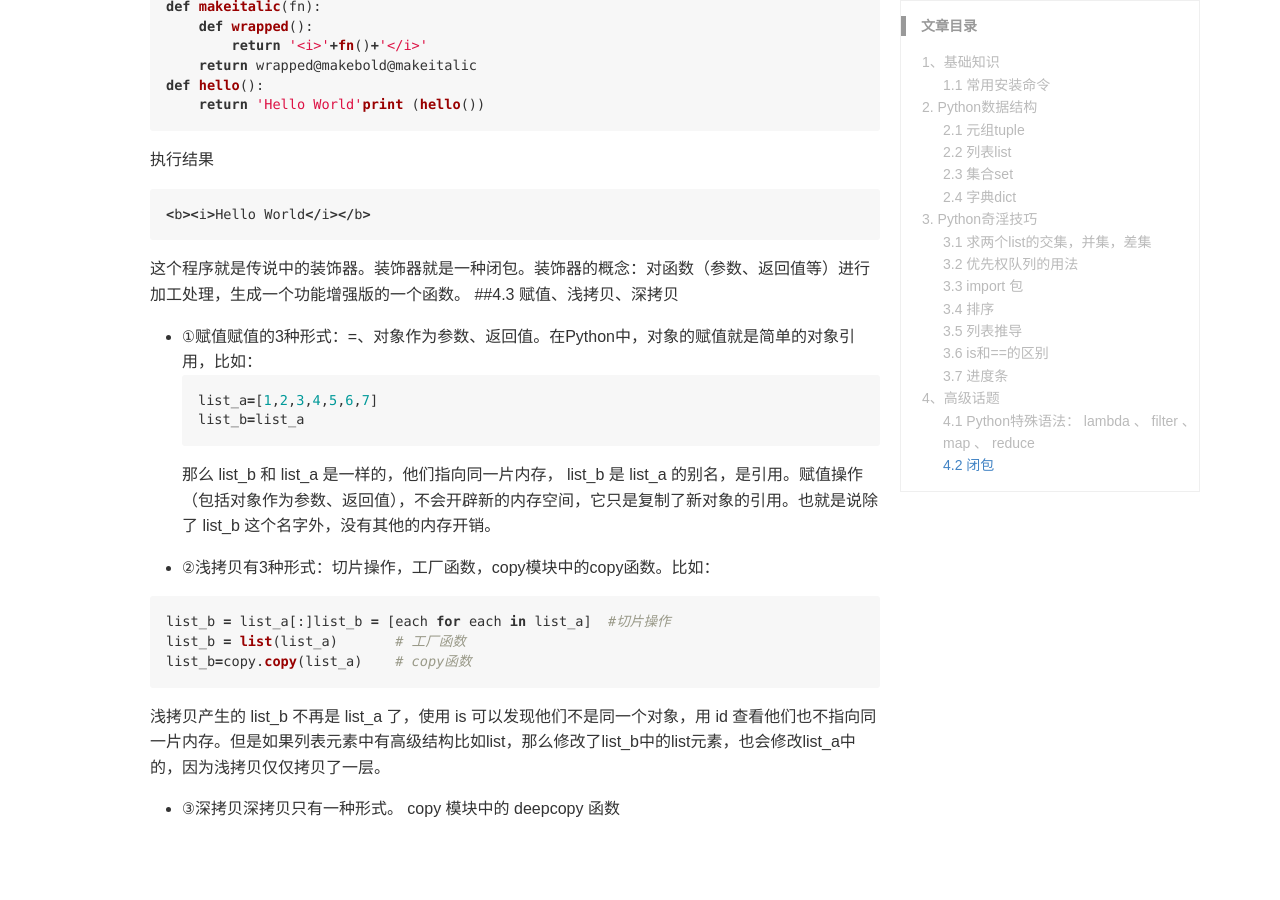
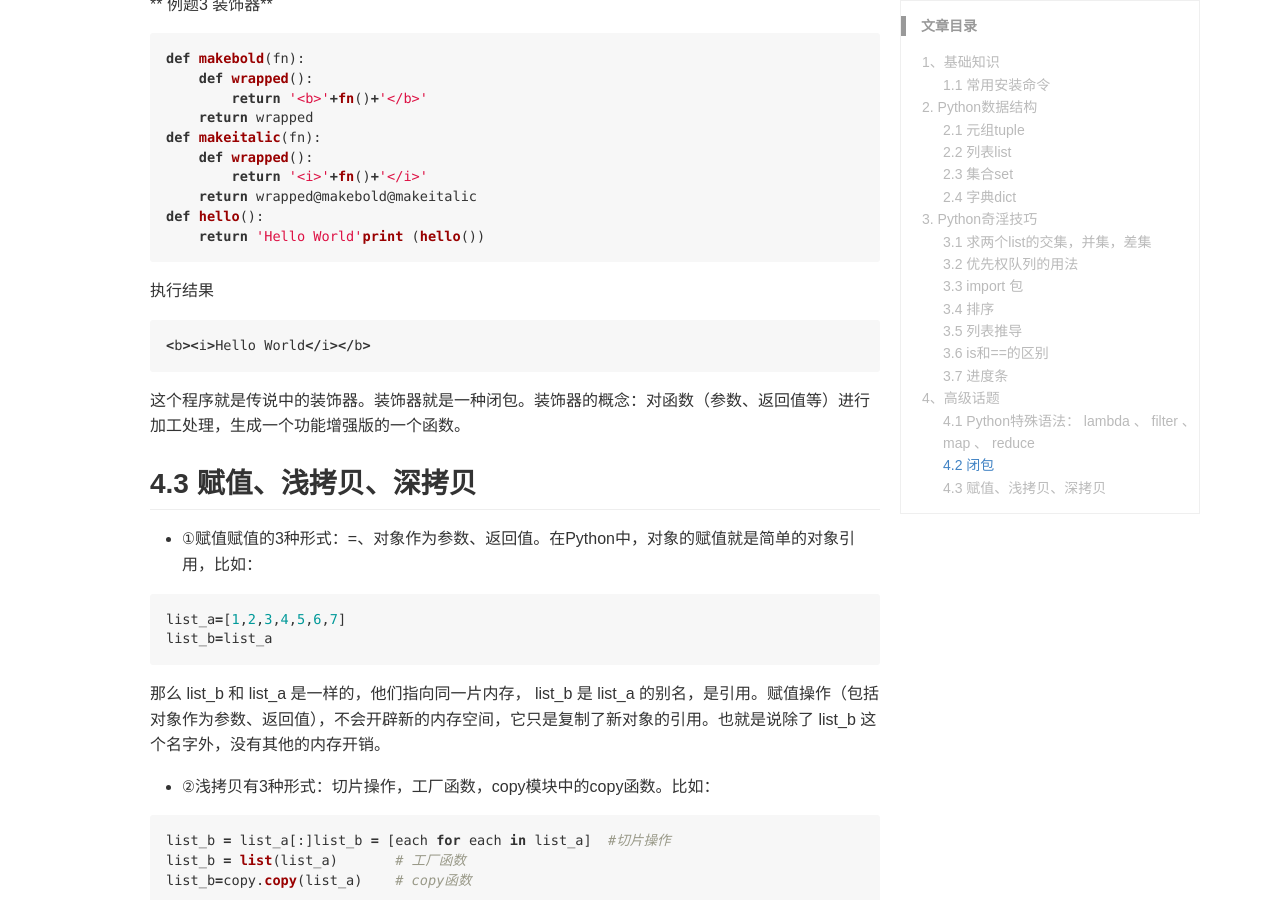
Before and after one commit to Jarlonyan/jarlonyan.github.io, a Jekyll site: the page built from _posts/blog/2017-04-02-python学习.md, in a window 1280 px wide and 900 px high, scrolled down 8158 px. Built offline with Jekyll 4.4.1, drawn with Linux system fonts in a browser that asks for light colours; comment, search, counter and statistics services are not loaded; some of the changed text lies outside the part shown.

Commit message:
Update 2017-04-02-python学习.md

````diff
--- a/_posts/blog/2017-04-02-python学习.md
+++ b/_posts/blog/2017-04-02-python学习.md
@@ -180,6 +180,7 @@
 list2 = [item*2 for item in list1 ]
 print list2
 ```
+
 可以通过if过滤掉不想要的元素，例如提取出list1中小于10的元素：
 
 ```python
@@ -225,15 +226,18 @@
 # 4、高级话题
 ## 4.1 Python特殊语法： lambda 、 filter 、 map 、 reduce
 Python内置了一些非常有趣但非常有用的函数，冲分体现了Python语言的魅力！！* **lambda**lambda函数也叫匿名函数，比如：
+
 ```python
 def f(x):
     return x**2
 print f(4)
 ```
+
 使用lambda函数，写成这样：
 ```python
 g = lambda x : x**2print g(4)
 ```
+
 lambda会创建一个函数对象，但不会把这个函数对象赋值给一个标识符，而def则会把函数对象赋值给一个变量。此外，lambda只是一个表达式，而def则是一个语句。lambda语句被用来创建新的函数对象，并且在运行时返回他们。
 ```python
 print   reduce(lambda  x,y: x*y  , range(1,1001))
@@ -247,11 +251,13 @@
 ```
 
 + 为什么使用lambda
+
 1. 使用Python写一些执行脚本时，使用lambda可以省去定义函数的过程，让代码更加精简。
 2. 对于一些抽象的，不会别的地方再复用的函数，有时候给函数起个名字也是个难题，使用lambda不需要考虑命名的问题。
 3. 使用lambda在某些时候让代码更容易理解。
 
-* **filter**
++ **filter**
+
 filter(function,sequence) ：对 sequence 中的 item 依次执行 function(item) a将执行结果为 True 的 item 组成一个 List/String/Tuple （取决于 sequence 的类型）返回。比如：
 ```python
 def f(x):
@@ -260,7 +266,7 @@
 ```
 打印出： [5, 7, 11, 13, 17, 19, 23]
 
-* **map**
++ **map**
 map(function, sequence) ：对 sequence 中的item依次执行 function(item) ，将执行结果组成一个List返回。比如：
 ```python
 def cube(x):
@@ -283,7 +289,8 @@
 ## 4.2 闭包
 + 什么是闭包？闭包（ closure ）是函数式编程的重要的语法结构。函数式编程是一种编程范式（面向过程和面向对象也都是编程范式）。在面向过程中，有函数（ function ）；在面向对象中，有对象（ object ）。函数和对象的根本目的是以某种逻辑方式组织代码，并且提高代码的可重复使用性（ reusability ）。闭包也是一种组织代码的结构，它同样提高了代码阿德可重复使用性。* 为什么要闭包？闭包可以有效地减少了函数所需要定义的参数数目。这对于并行运算来说有重要的意义。在并行运算的环境下，让每台电脑负责一个函数，然后将一台电脑的输出和下一台电脑的输入串联起来。最终，像流水线一样工作。从串联的电脑集群一端输入数据，从另一端输出数据。这样的情境最适合只有一个参数输入的函数。闭包就可以实现这一目的。
 
-* 怎么用闭包？
++ 怎么用闭包？
+
 ** 例题1 **
 ```python
 def make_add(a):
@@ -317,6 +324,7 @@
 可以将这个程序看做统计一个函数调用次数的函数。
 
 ** 例题3 装饰器**
+
 ```python
 def makebold(fn):
     def wrapped():
@@ -331,18 +339,23 @@
 ```
 
 执行结果
+
 ```python
 <b><i>Hello World</i></b>
 ```
+
 这个程序就是传说中的装饰器。装饰器就是一种闭包。装饰器的概念：对函数（参数、返回值等）进行加工处理，生成一个功能增强版的一个函数。
-##4.3 赋值、浅拷贝、深拷贝
-* ①赋值赋值的3种形式：=、对象作为参数、返回值。在Python中，对象的赋值就是简单的对象引用，比如：
+## 4.3 赋值、浅拷贝、深拷贝
+
++ ①赋值赋值的3种形式：=、对象作为参数、返回值。在Python中，对象的赋值就是简单的对象引用，比如：
+
 ```python
 list_a=[1,2,3,4,5,6,7]
 list_b=list_a
 ```
 那么 list_b 和 list_a 是一样的，他们指向同一片内存， list_b 是 list_a 的别名，是引用。赋值操作（包括对象作为参数、返回值），不会开辟新的内存空间，它只是复制了新对象的引用。也就是说除了  list_b 这个名字外，没有其他的内存开销。
-* ②浅拷贝有3种形式：切片操作，工厂函数，copy模块中的copy函数。比如：
+
++ ②浅拷贝有3种形式：切片操作，工厂函数，copy模块中的copy函数。比如：
 
 ```python
 list_b = list_a[:]list_b = [each for each in list_a]  #切片操作
@@ -350,7 +363,8 @@
 list_b=copy.copy(list_a)    # copy函数
 ```
 浅拷贝产生的 list_b 不再是 list_a 了，使用 is 可以发现他们不是同一个对象，用 id 查看他们也不指向同一片内存。但是如果列表元素中有高级结构比如list，那么修改了list_b中的list元素，也会修改list_a中的，因为浅拷贝仅仅拷贝了一层。
-* ③深拷贝深拷贝只有一种形式。 copy 模块中的 deepcopy 函数
+
++ ③深拷贝深拷贝只有一种形式。 copy 模块中的 deepcopy 函数
 
 
 <br><br><br><br><br><br>
````
